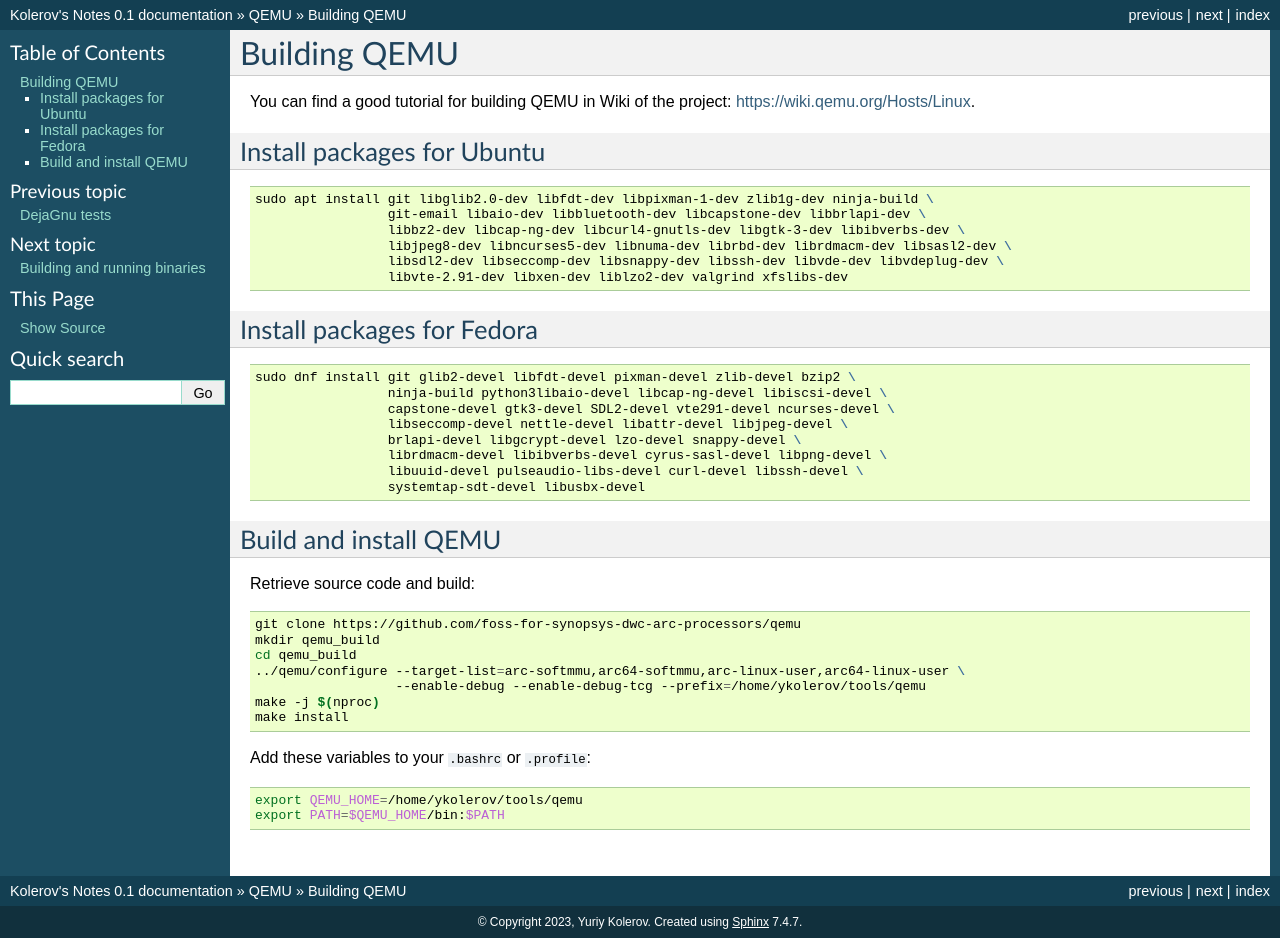
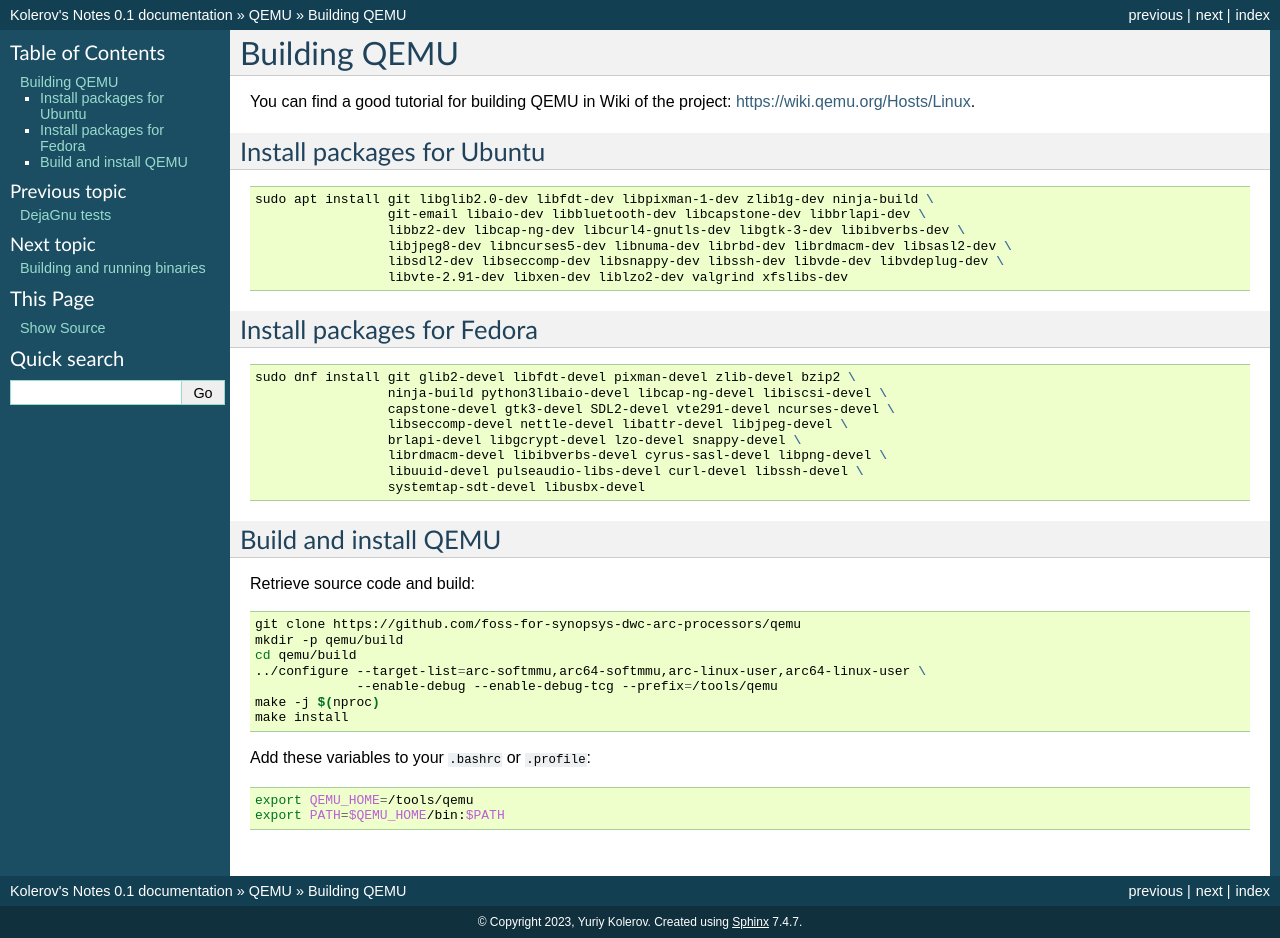
Before and after one commit to kolerov/synopsys, a Sphinx documentation site: the page built from docs/qemu/build.rst, in a window 1280 px wide. Built offline with Sphinx 7.4.7, drawn with Linux system fonts in a browser that asks for light colours.

Commit message:
qemu/build: Simplify building

```diff
--- a/docs/qemu/build.rst
+++ b/docs/qemu/build.rst
@@ -37,10 +37,10 @@
 .. code-block:: shell
 
     git clone https://github.com/foss-for-synopsys-dwc-arc-processors/qemu
-    mkdir qemu_build
-    cd qemu_build
-    ../qemu/configure --target-list=arc-softmmu,arc64-softmmu,arc-linux-user,arc64-linux-user \
-                      --enable-debug --enable-debug-tcg --prefix=/home/ykolerov/tools/qemu
+    mkdir -p qemu/build
+    cd qemu/build
+    ../configure --target-list=arc-softmmu,arc64-softmmu,arc-linux-user,arc64-linux-user \
+                 --enable-debug --enable-debug-tcg --prefix=/tools/qemu
     make -j $(nproc)
     make install
 
@@ -48,5 +48,5 @@
 
 .. code-block:: shell
 
-    export QEMU_HOME=/home/ykolerov/tools/qemu
+    export QEMU_HOME=/tools/qemu
     export PATH=$QEMU_HOME/bin:$PATH
```
